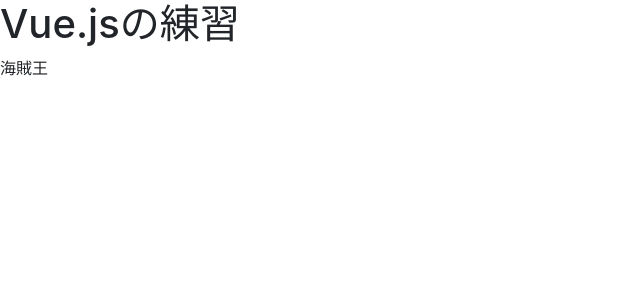
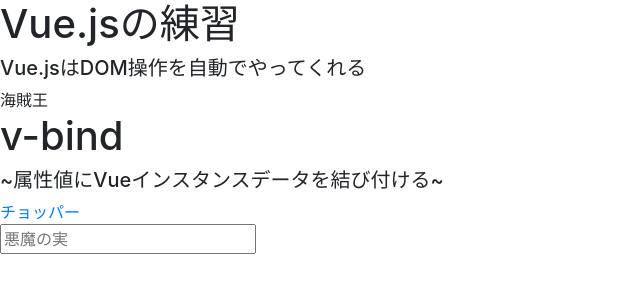
Before and after one commit to Hashimoto-Noriaki/vue-training, a plain HTML site: page index.html in a window 1280 px wide. Shown: the whole page, without its empty margins (0-640 px from the left). Drawn offline with nearby package versions, Linux system fonts and the light colour scheme.

Commit message:
v-bindの練習

```diff
--- a/index.html
+++ b/index.html
@@ -10,10 +10,21 @@
     </head>
 <body>
     <h1>Vue.jsの練習</h1>
-    <!-- <h5>Vue.jsはDOM操作を自動でやってくれる</h5> -->
+    <h5>Vue.jsはDOM操作を自動でやってくれる</h5>
     <div id="ex1">
         {{ luffy }} <!--マスタッシュ構文 -->
     </div>
+
+    <h1>v-bind</h1>
+    <h5>~属性値にVueインスタンスデータを結び付ける~</h5>
+    <div id="ex2">
+        <a v-bind:href="url">チョッパー</a>
+    <br>
+    <input type="text" v-bind:placeholder="devil">
+    </div>
+
+
+
     <script src="https://cdn.jsdelivr.net/npm/vue@2.6.14/dist/vue.js"></script>
     <script src="index.js"></script>
 </body>
--- a/index.js
+++ b/index.js
@@ -4,6 +4,14 @@
     el: "#ex1",
     data:{
         luffy:"海賊王",
-    }
+    },
+});
 
+const app2 = new Vue({
+    //オプションオブジェクト(データやメソッドをインスタンスに渡す)
+   el: "#ex2",
+   data:{
+       url:"chopper.html",
+       devil:"悪魔の実",
+   },
 });
```
Also changed, not shown: chopper.html (+14 -0 lines).
